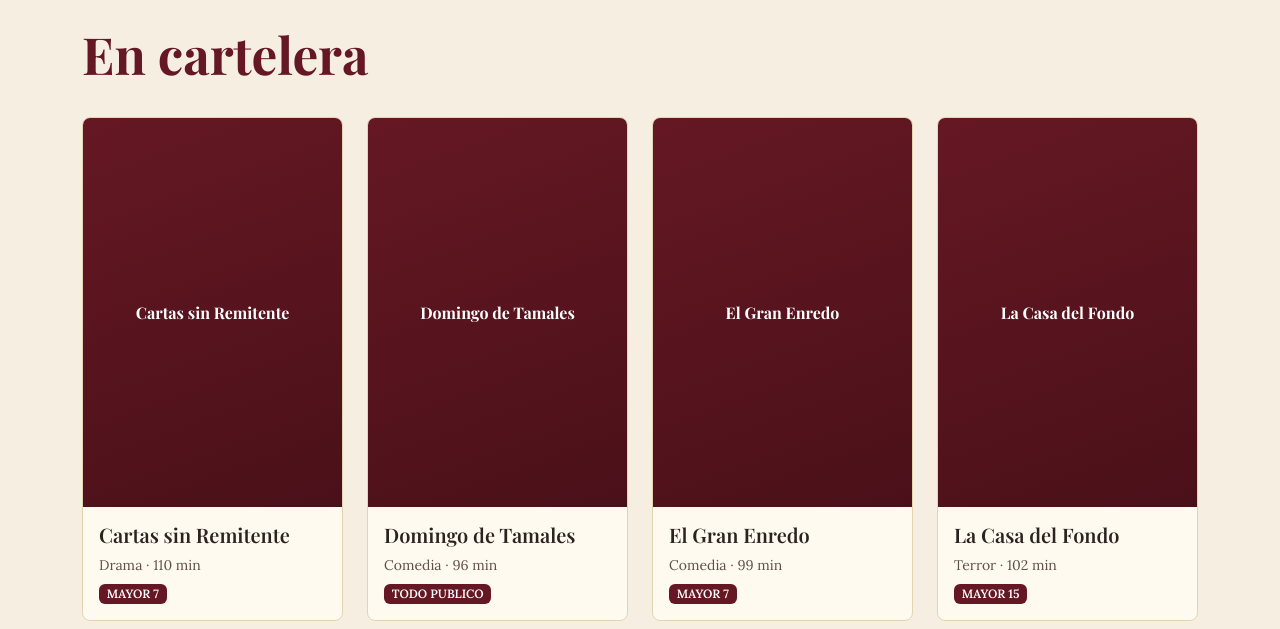
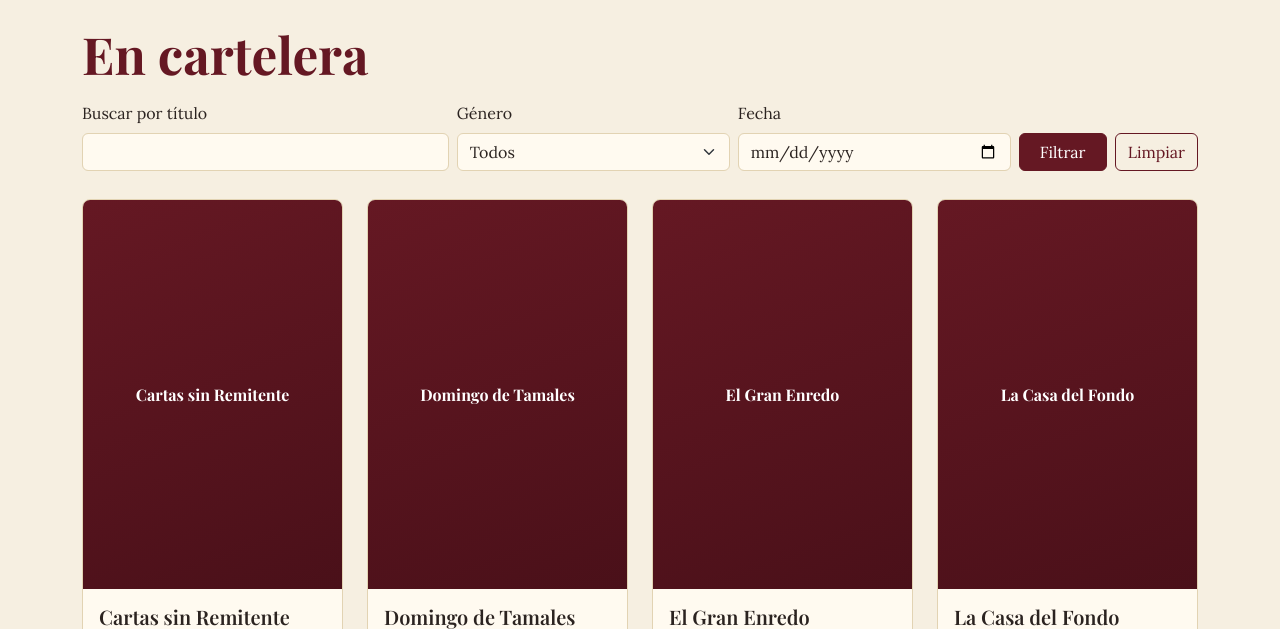
Before and after one commit to erikagualdron-uts/ultima-fila, a Spring Boot app: page /cartelera in a window 1280 px wide. Shown: the part 72-701 px from the top of the page. Run offline with Spring Boot 4, Linux system fonts and the light colour scheme; data comes from the database, SQL or seed files in the repository.

Commit message:
REQ-CIN-002: buscar y filtrar la cartelera por título, género y fecha
Co-Authored-By: Claude Sonnet 5.5 <noreply@anthropic.com>

```diff
--- a/src/main/java/com/utsproyecto/ultimafila/controller/CarteleraController.java
+++ b/src/main/java/com/utsproyecto/ultimafila/controller/CarteleraController.java
@@ -1,13 +1,19 @@
 package com.utsproyecto.ultimafila.controller;
+
+import java.time.LocalDate;
+import java.time.LocalDateTime;
 
 import org.springframework.data.domain.Page;
 import org.springframework.data.domain.PageRequest;
+import org.springframework.format.annotation.DateTimeFormat;
 import org.springframework.stereotype.Controller;
 import org.springframework.ui.Model;
 import org.springframework.web.bind.annotation.GetMapping;
 import org.springframework.web.bind.annotation.RequestParam;
 
+import com.utsproyecto.ultimafila.model.EstadoFuncion;
 import com.utsproyecto.ultimafila.model.Pelicula;
+import com.utsproyecto.ultimafila.repository.GeneroRepository;
 import com.utsproyecto.ultimafila.repository.PeliculaRepository;
 
 @Controller
@@ -16,19 +22,41 @@ public class CarteleraController {
 	private static final int POR_PAGINA = 8;
 
 	private final PeliculaRepository peliculaRepository;
+	private final GeneroRepository generoRepository;
 
-	public CarteleraController(PeliculaRepository peliculaRepository) {
+	public CarteleraController(PeliculaRepository peliculaRepository, GeneroRepository generoRepository) {
 		this.peliculaRepository = peliculaRepository;
+		this.generoRepository = generoRepository;
 	}
 
 	@GetMapping("/cartelera")
-	public String cartelera(@RequestParam(defaultValue = "1") int pagina, Model model) {
+	public String cartelera(@RequestParam(defaultValue = "1") int pagina,
+			@RequestParam(defaultValue = "") String q,
+			@RequestParam(required = false) Long genero,
+			@RequestParam(required = false) @DateTimeFormat(iso = DateTimeFormat.ISO.DATE) LocalDate fecha,
+			Model model) {
+		String titulo = "%" + q.trim().toLowerCase() + "%";
+		long idGenero = genero == null ? 0 : genero;
+		LocalDate dia = fecha == null ? LocalDate.now() : fecha;
+		LocalDateTime desde = dia.atStartOfDay();
+		LocalDateTime hasta = dia.plusDays(1).atStartOfDay();
+
 		int indice = Math.max(pagina, 1) - 1;
-		Page<Pelicula> peliculas = peliculaRepository.buscarEnCartelera(PageRequest.of(indice, POR_PAGINA));
+		Page<Pelicula> peliculas = buscar(titulo, idGenero, fecha != null, desde, hasta, indice);
 		if (peliculas.getTotalPages() > 0 && indice >= peliculas.getTotalPages()) {
-			peliculas = peliculaRepository.buscarEnCartelera(PageRequest.of(peliculas.getTotalPages() - 1, POR_PAGINA));
+			peliculas = buscar(titulo, idGenero, fecha != null, desde, hasta, peliculas.getTotalPages() - 1);
 		}
 		model.addAttribute("peliculas", peliculas);
+		model.addAttribute("generos", generoRepository.findAll());
+		model.addAttribute("q", q);
+		model.addAttribute("genero", genero);
+		model.addAttribute("fecha", fecha);
 		return "cartelera";
 	}
+
+	private Page<Pelicula> buscar(String titulo, long idGenero, boolean conFecha, LocalDateTime desde,
+			LocalDateTime hasta, int indice) {
+		return peliculaRepository.buscarEnCartelera(titulo, idGenero, conFecha, EstadoFuncion.PROGRAMADA, desde, hasta,
+				PageRequest.of(indice, POR_PAGINA));
+	}
 }
--- a/src/main/resources/templates/cartelera.html
+++ b/src/main/resources/templates/cartelera.html
@@ -7,8 +7,31 @@
 <main class="container py-4">
   <h1>En cartelera</h1>
 
+  <form class="row g-2 align-items-end mt-2" th:action="@{/cartelera}" method="get" role="search">
+    <div class="col-12 col-md-4">
+      <label for="q" class="form-label">Buscar por título</label>
+      <input type="search" class="form-control" id="q" name="q" th:value="${q}" maxlength="100">
+    </div>
+    <div class="col-6 col-md-3">
+      <label for="genero" class="form-label">Género</label>
+      <select class="form-select" id="genero" name="genero">
+        <option value="">Todos</option>
+        <option th:each="g : ${generos}" th:value="${g.id}" th:text="${g.nombre}"
+                th:selected="${genero != null and genero == g.id}">Género</option>
+      </select>
+    </div>
+    <div class="col-6 col-md-3">
+      <label for="fecha" class="form-label">Fecha</label>
+      <input type="date" class="form-control" id="fecha" name="fecha" th:value="${fecha}">
+    </div>
+    <div class="col-12 col-md-2 d-flex gap-2">
+      <button type="submit" class="btn btn-uf flex-fill">Filtrar</button>
+      <a class="btn btn-outline-uf" th:href="@{/cartelera}">Limpiar</a>
+    </div>
+  </form>
+
   <div aria-live="polite">
-    <p class="text-suave mt-4" th:if="${peliculas.empty}">No hay películas en cartelera por ahora.</p>
+    <p class="text-suave mt-4" th:if="${peliculas.empty}">No se encontraron películas.</p>
 
     <div class="row g-4 mt-1" th:unless="${peliculas.empty}">
       <div class="col-12 col-sm-6 col-lg-3" th:each="p, fila : ${peliculas.content}">
@@ -32,15 +55,15 @@
   <nav class="mt-4" aria-label="Paginación de la cartelera" th:if="${peliculas.totalPages > 1}">
     <ul class="pagination justify-content-center">
       <li class="page-item" th:classappend="${peliculas.first} ? 'disabled'">
-        <a class="page-link" th:href="@{/cartelera(pagina=${peliculas.number})}">Anterior</a>
+        <a class="page-link" th:href="@{/cartelera(pagina=${peliculas.number},q=${q},genero=${genero},fecha=${fecha})}">Anterior</a>
       </li>
       <li class="page-item" th:each="n : ${#numbers.sequence(1, peliculas.totalPages)}"
           th:classappend="${n == peliculas.number + 1} ? 'active'">
-        <a class="page-link" th:href="@{/cartelera(pagina=${n})}" th:text="${n}"
+        <a class="page-link" th:href="@{/cartelera(pagina=${n},q=${q},genero=${genero},fecha=${fecha})}" th:text="${n}"
            th:attr="aria-current=${n == peliculas.number + 1} ? 'page'">1</a>
       </li>
       <li class="page-item" th:classappend="${peliculas.last} ? 'disabled'">
-        <a class="page-link" th:href="@{/cartelera(pagina=${peliculas.number + 2})}">Siguiente</a>
+        <a class="page-link" th:href="@{/cartelera(pagina=${peliculas.number + 2},q=${q},genero=${genero},fecha=${fecha})}">Siguiente</a>
       </li>
     </ul>
   </nav>
```
Also changed, not shown: especificaciones/tasks.md (+1 -1 lines), src/main/java/com/utsproyecto/ultimafila/repository/PeliculaRepository.java (+12 -3 lines).
